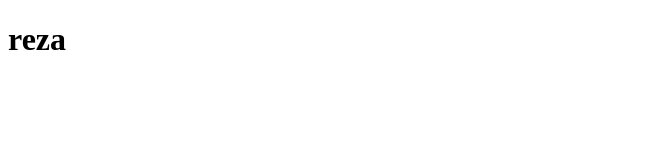
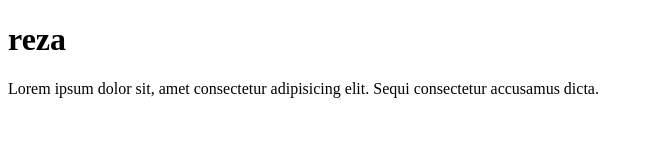
Before and after one commit to Reza-Poudineh/expriment, a plain HTML site: page index.html in a window 1280 px wide. Shown: the whole page, without its empty margins (0-653 px from the left). Drawn offline with Linux system fonts and the light colour scheme.

Commit message:
I add a pragraph to the html page

```diff
--- a/index.html
+++ b/index.html
@@ -8,5 +8,6 @@
 </head>
 <body>
     <h1>reza</h1>
+    <p>Lorem ipsum dolor sit, amet consectetur adipisicing elit. Sequi consectetur accusamus dicta.</p>
 </body>
 </html>
```
